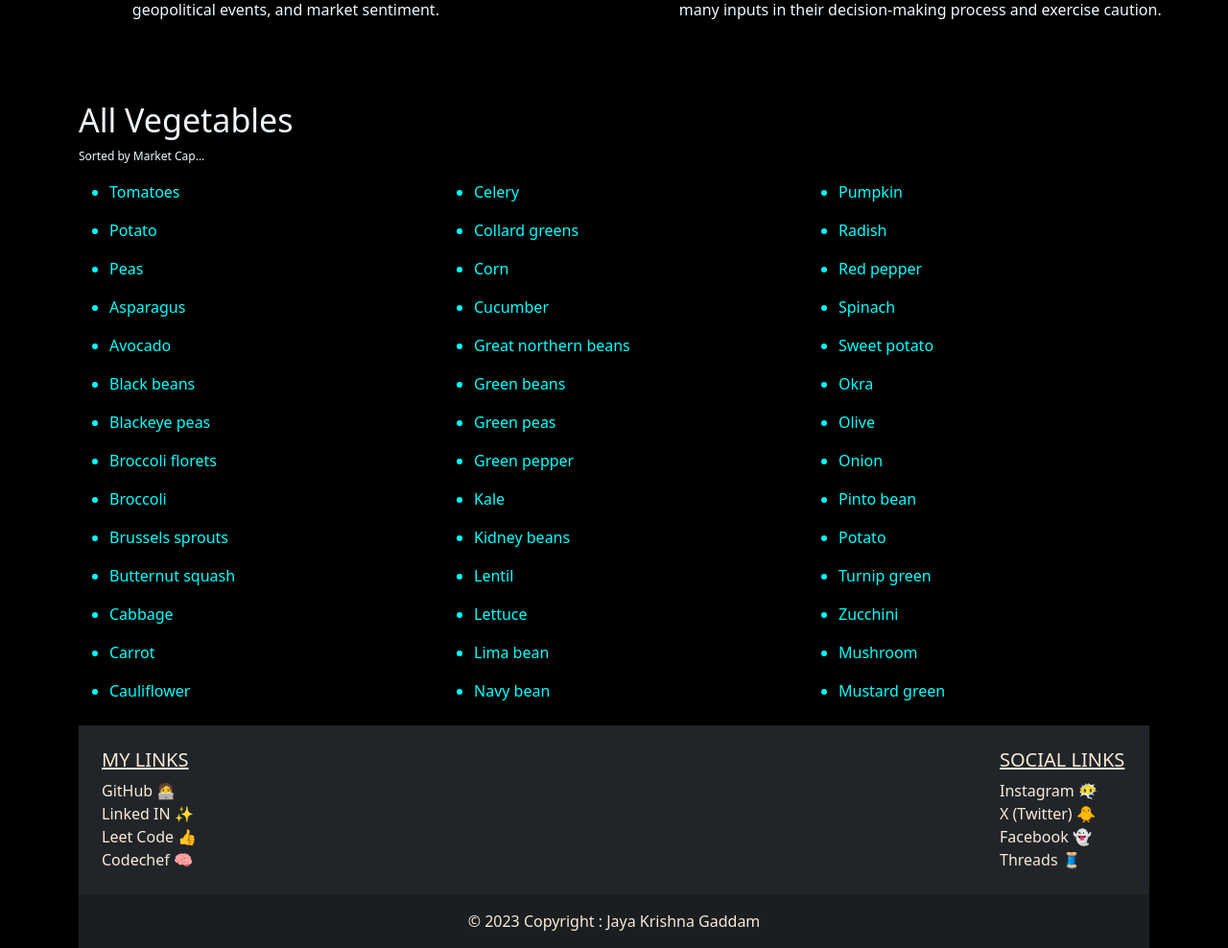
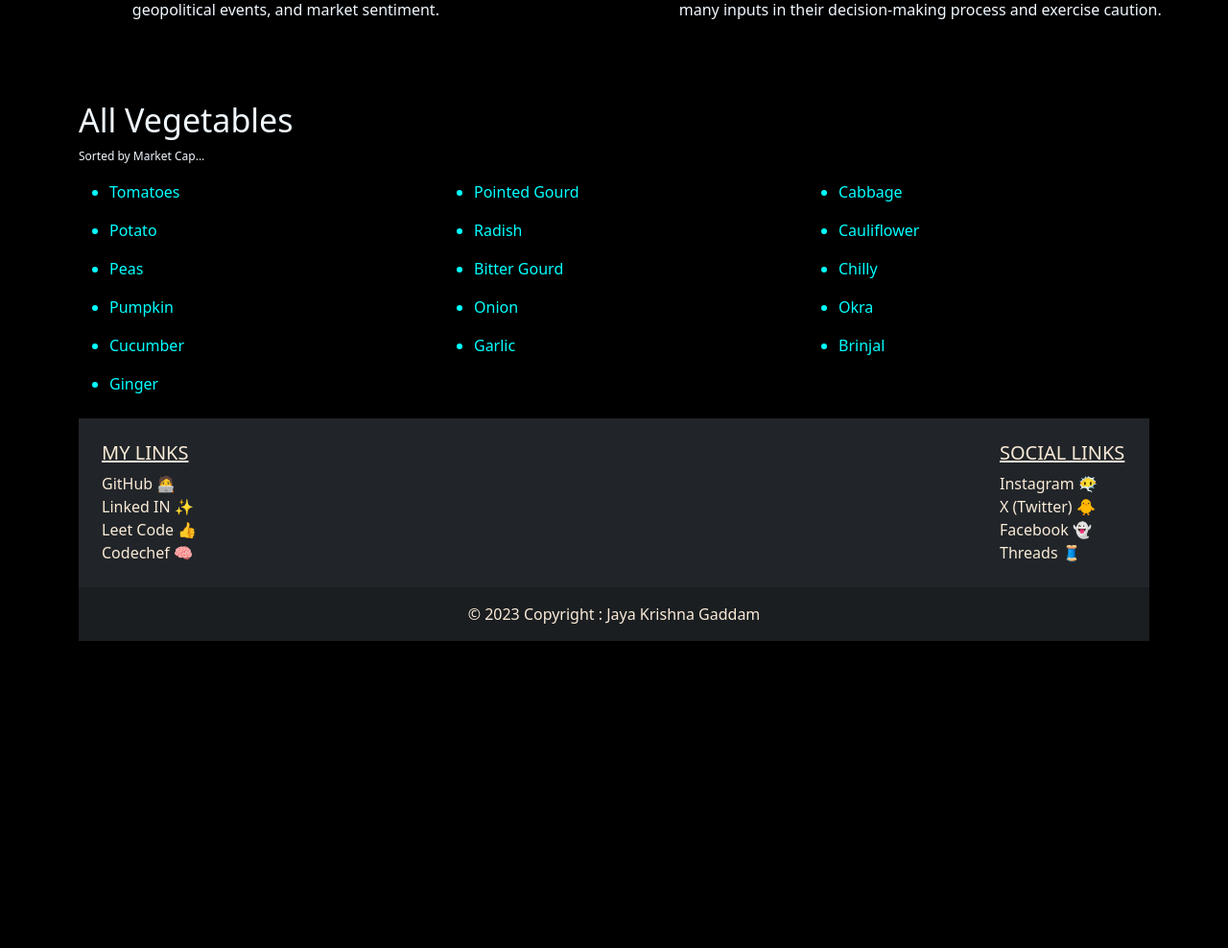
Before and after one commit to jayakrishnagaddam/PRICES-PREDICTION-SYSTEM, a Flask app: page /vegetable in a window 1280 px wide. Shown: the part 326-1314 px from the top of the page at 96% size. After the commit the page ends 994 px from the top, so only its background shows below. Run offline with Flask 3, Linux system fonts and the light colour scheme; some libraries are stand-ins or nearby versions.

Commit message:
Vegatables prediction closes

```diff
--- a/templates/vegetable.html
+++ b/templates/vegetable.html
@@ -65,92 +65,38 @@ color: aliceblue;
 
                 </li>
                 <li class="mt-3">
-                    <a href="{{ url_for('predict_price', vegetable_name='peas') }}" style="text-decoration: none; color: aqua;">Peas</a>
+            <a href="{{ url_for('predict_price', vegetable_name='peas') }}" style="text-decoration: none; color: aqua;">Peas</a>
 
                 </li>
                 <li class="mt-3">
-                    <a style="text-decoration: none; color: aqua;" class="mt-4" href="#">Asparagus</a>
+                    <a href="{{ url_for('predict_price', vegetable_name='pumpkin') }}" style="text-decoration: none; color: aqua;">Pumpkin</a>
                 </li>
                 <li class="mt-3">
-                    <a style="text-decoration: none; color: aqua;" class="" href="#">Avocado</a>
-                </li>
-
-                <li class="mt-3">
-                    <a style="text-decoration: none; color: aqua;" class="" href="#">Black beans</a>
-                </li>
-                <li class="mt-3">
-                    <a style="text-decoration: none; color: aqua;" class="" href="#">Blackeye peas</a>
-                </li>
-                <li class="mt-3">
-                    <a style="text-decoration: none; color: aqua;" class="" href="#">Broccoli florets</a>
-                </li>
-                <li class="mt-3">
-                    <a style="text-decoration: none; color: aqua;" class="" href="#">Broccoli</a>
-                </li>
-                <li class="mt-3">
-                    <a style="text-decoration: none; color: aqua;" class="" href="#">Brussels sprouts</a>
-                </li>
-                <li class="mt-3">
-                    <a style="text-decoration: none; color: aqua;" class="" href="#">Butternut squash</a>
-                </li>
-                <li class="mt-3">
-                    <a style="text-decoration: none; color: aqua;" class="" href="#">Cabbage</a>
-                </li>
-                <li class="mt-3">
-                    <a style="text-decoration: none; color: aqua;" class="" href="#">Carrot</a>
-                </li>
-                <li class="mt-3">
-                    <a style="text-decoration: none; color: aqua;" class="" href="#">Cauliflower</a>
-                </li>
-
-
-
+                    <a href="{{ url_for('predict_price', vegetable_name='cucumber') }}" style="text-decoration: none; color: aqua;">Cucumber</a>
+   </li>
+   <li class="mt-3">
+    <a href="{{ url_for('predict_price', vegetable_name='ginger') }}" style="text-decoration: none; color: aqua;">Ginger</a>
+</li>
             </ul>
             </div>
             <div class="col">
                 <ul id="liid">
                     <li class="">
-                        <a style="text-decoration: none; color: aqua;" class="" href="#">Celery</a>
+                        <a href="{{ url_for('predict_price', vegetable_name='pointed gourd') }}" style="text-decoration: none; color: aqua;">Pointed Gourd</a>
                     </li>
                     <li class="mt-3">
-                        <a style="text-decoration: none; color: aqua;" class="" href="#">Collard greens</a>
+                        <a href="{{ url_for('predict_price', vegetable_name='radish') }}" style="text-decoration: none; color: aqua;">Radish</a>
                     </li>
                     <li class="mt-3">
-                        <a style="text-decoration: none; color: aqua;" class="" href="#">Corn</a>
+                        <a href="{{ url_for('predict_price', vegetable_name='bitter gourd') }}" style="text-decoration: none; color: aqua;">Bitter Gourd</a>
                     </li>
                     <li class="mt-3">
-                        <a style="text-decoration: none; color: aqua;" class="" href="#">Cucumber</a>
+                        <a href="{{ url_for('predict_price', vegetable_name='onion') }}" style="text-decoration: none; color: aqua;">Onion</a>
                     </li>
                     <li class="mt-3">
-                        <a style="text-decoration: none; color: aqua;" class="" href="#">Great northern beans</a>
+                        <a href="{{ url_for('predict_price', vegetable_name='garlic') }}" style="text-decoration: none; color: aqua;">Garlic</a>
                     </li>
-                    <li class="mt-3">
-                        <a style="text-decoration: none; color: aqua;" class="" href="#">Green beans</a>
-                    </li>
-                    <li class="mt-3">
-                        <a style="text-decoration: none; color: aqua;" class="" href="#">Green peas</a>
-                    </li>
-                    <li class="mt-3">
-                        <a style="text-decoration: none; color: aqua;" class="" href="#">Green pepper</a>
-                    </li>
-                    <li class="mt-3">
-                        <a style="text-decoration: none; color: aqua;" class="" href="#">Kale</a>
-                    </li>
-                    <li class="mt-3">
-                        <a style="text-decoration: none; color: aqua;" class="" href="#">Kidney beans</a>
-                    </li>
-                    <li class="mt-3">
-                        <a style="text-decoration: none; color: aqua;" class="" href="#">Lentil</a>
-                    </li>
-                    <li class="mt-3">
-                        <a style="text-decoration: none; color: aqua;" class="" href="#">Lettuce</a>
-                    </li>
-                    <li class="mt-3">
-                        <a style="text-decoration: none; color: aqua;" class="" href="#">Lima bean</a>
-                    </li>
-                    <li class="mt-3">
-                        <a style="text-decoration: none; color: aqua;" class="" href="#"> Navy bean</a>
-                    </li>
+
 
                 </ul>
             </div>
@@ -159,46 +105,19 @@ color: aliceblue;
                 <ul id="liid">
                 </li>
                 <li class="">
-                    <a style="text-decoration: none; color: aqua;" class="" href="#">Pumpkin</a>
+                    <a href="{{ url_for('predict_price', vegetable_name='cabbage') }}" style="text-decoration: none; color: aqua;">Cabbage</a>
                 </li>
                 <li class="mt-3">
-                    <a style="text-decoration: none; color: aqua;" class="" href="#">Radish</a>
+                    <a href="{{ url_for('predict_price', vegetable_name='cauliflower') }}" style="text-decoration: none; color: aqua;">Cauliflower</a>
                 </li>
                 <li class="mt-3">
-                    <a style="text-decoration: none; color: aqua;" class="" href="#">Red pepper</a>
+                    <a href="{{ url_for('predict_price', vegetable_name='chilly') }}" style="text-decoration: none; color: aqua;">Chilly</a>
                 </li>
                 <li class="mt-3">
-                    <a style="text-decoration: none; color: aqua;" class="" href="#">Spinach</a>
+                    <a href="{{ url_for('predict_price', vegetable_name='okra') }}" style="text-decoration: none; color: aqua;">Okra</a>
                 </li>
                 <li class="mt-3">
-                    <a style="text-decoration: none; color: aqua;" class="" href="#">Sweet potato</a>
-                </li>
-                <li class="mt-3">
-                    <a style="text-decoration: none; color: aqua;" class="" href="#">Okra</a>
-                </li>
-                <li class="mt-3">
-                    <a style="text-decoration: none; color: aqua;" class="" href="#">Olive</a>
-                </li>
-                <li class="mt-3">
-                    <a style="text-decoration: none; color: aqua;" class="" href="#">Onion</a>
-                </li>
-                <li class="mt-3">
-                    <a style="text-decoration: none; color: aqua;" class="" href="#">Pinto bean</a>
-                </li>
-                <li class="mt-3">
-                    <a style="text-decoration: none; color: aqua;" class="" href="#">Potato</a>
-                </li>
-                <li class="mt-3">
-                    <a style="text-decoration: none; color: aqua;" class="" href="#">Turnip green</a>
-                </li>
-                <li class="mt-3">
-                    <a style="text-decoration: none; color: aqua;" class="" href="#">Zucchini</a>
-                </li>
-                <li class="mt-3">
-                    <a style="text-decoration: none; color: aqua;" class="" href="#">Mushroom</a>
-                </li>
-                <li class="mt-3">
-                    <a style="text-decoration: none; color: aqua;" class="" href="#">Mustard green</a>
+                    <a href="{{ url_for('predict_price', vegetable_name='brinjal') }}" style="text-decoration: none; color: aqua;">Brinjal</a>
                 </li>
 
             </ul>
```
Also changed, not shown: templates/prediction.html (+63 -3 lines).
